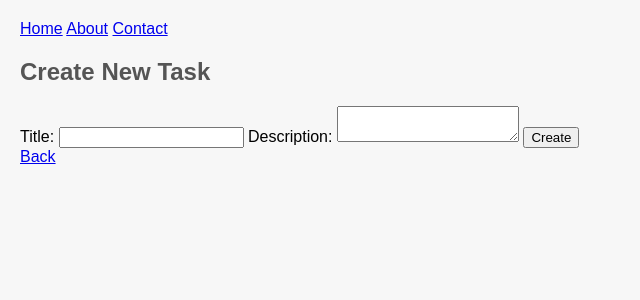
After one commit to ADAYahyaDalal/yahya-todo-app-from-scratch, a Flask app: page /task/new in a window 1280 px wide. The commit adds this page. Shown: the top 300 px of the page, without its empty margins (0-640 px from the left). Run offline with Flask 3, Linux system fonts and the light colour scheme.

Commit message:
step11: create-new-task-implemented

```diff
--- a/app/routes.py
+++ b/app/routes.py
@@ -39,3 +39,24 @@ def edit_task(task_id):
         return redirect(url_for("main.task_detail", task_id=task_id))
 
     return render_template("edit_task.html", task=task)
+
+@main.route("/task/new", methods=["GET", "POST"])
+def new_task():
+    if request.method == "POST":
+        title = request.form["title"]
+        description = request.form["description"]
+
+        # create new ID (max id + 1)
+        new_id = max(t["id"] for t in tasks) + 1 if tasks else 1
+
+        new_task = {
+            "id": new_id,
+            "title": title,
+            "description": description,
+        }
+
+        tasks.append(new_task)
+
+        return redirect(url_for("main.index"))
+
+    return render_template("new_task.html")
--- a/app/templates/index.html
+++ b/app/templates/index.html
@@ -5,11 +5,12 @@
 <h1>Welcome to the Home Page</h1>
 <p>This is the homepage of your Flask app.</p>
 
+<a href="{{ url_for('main.new_task') }}">+ New Task</a>
+
 <ul>
   {% for task in tasks %}
     <li>
-      <<a href="{{ url_for('main.task_detail', task_id=task['id']) }}">
-
+      <a href="{{ url_for('main.task_detail', task_id=task['id']) }}">
         {{ task.title }}
       </a>
     </li>
--- /dev/null
+++ b/app/templates/new_task.html
@@ -0,0 +1,18 @@
+{% extends "base.html" %}
+{% block title %}New Task{% endblock %}
+
+{% block content %}
+<h2>Create New Task</h2>
+
+<form method="POST">
+    <label>Title:</label>
+    <input type="text" name="title" required>
+
+    <label>Description:</label>
+    <textarea name="description" required></textarea>
+
+    <button type="submit">Create</button>
+</form>
+
+<a href="{{ url_for('main.index') }}">Back</a>
+{% endblock %}
```
